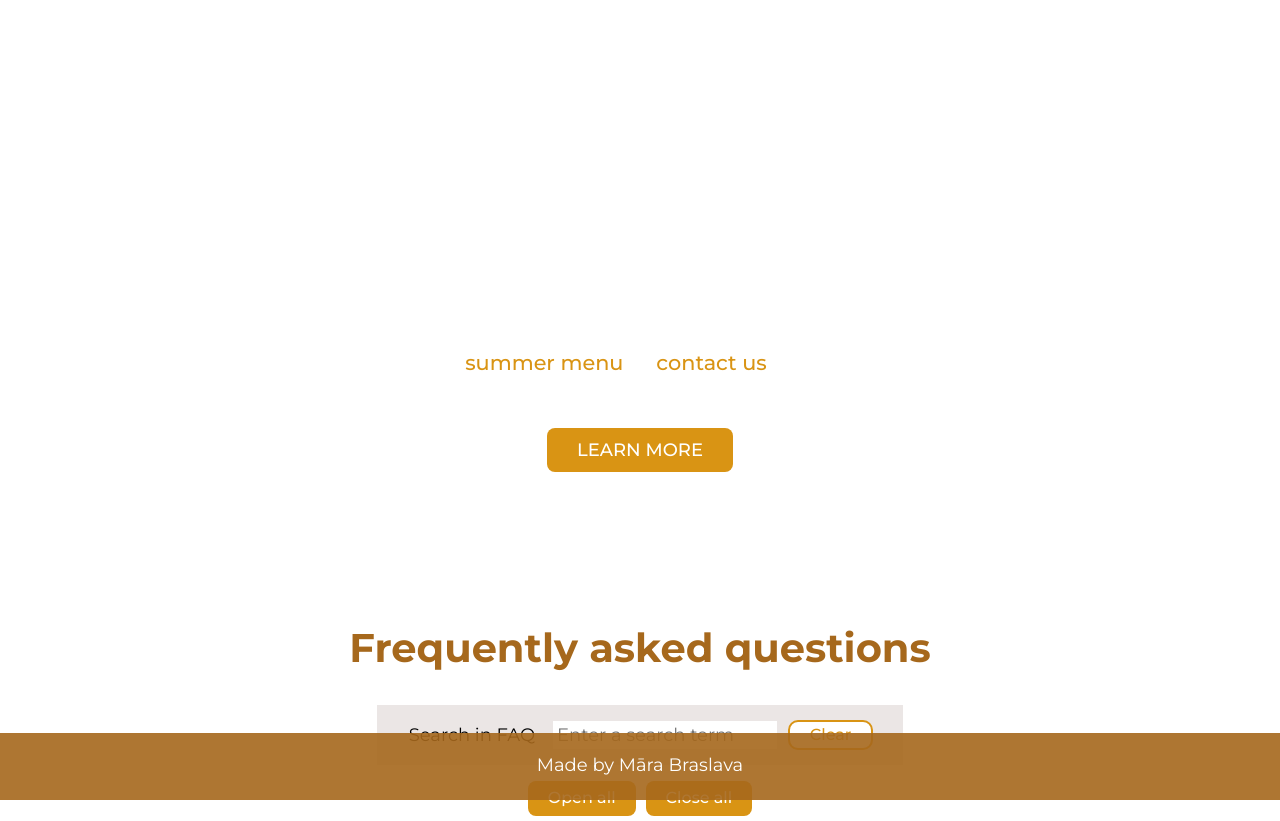
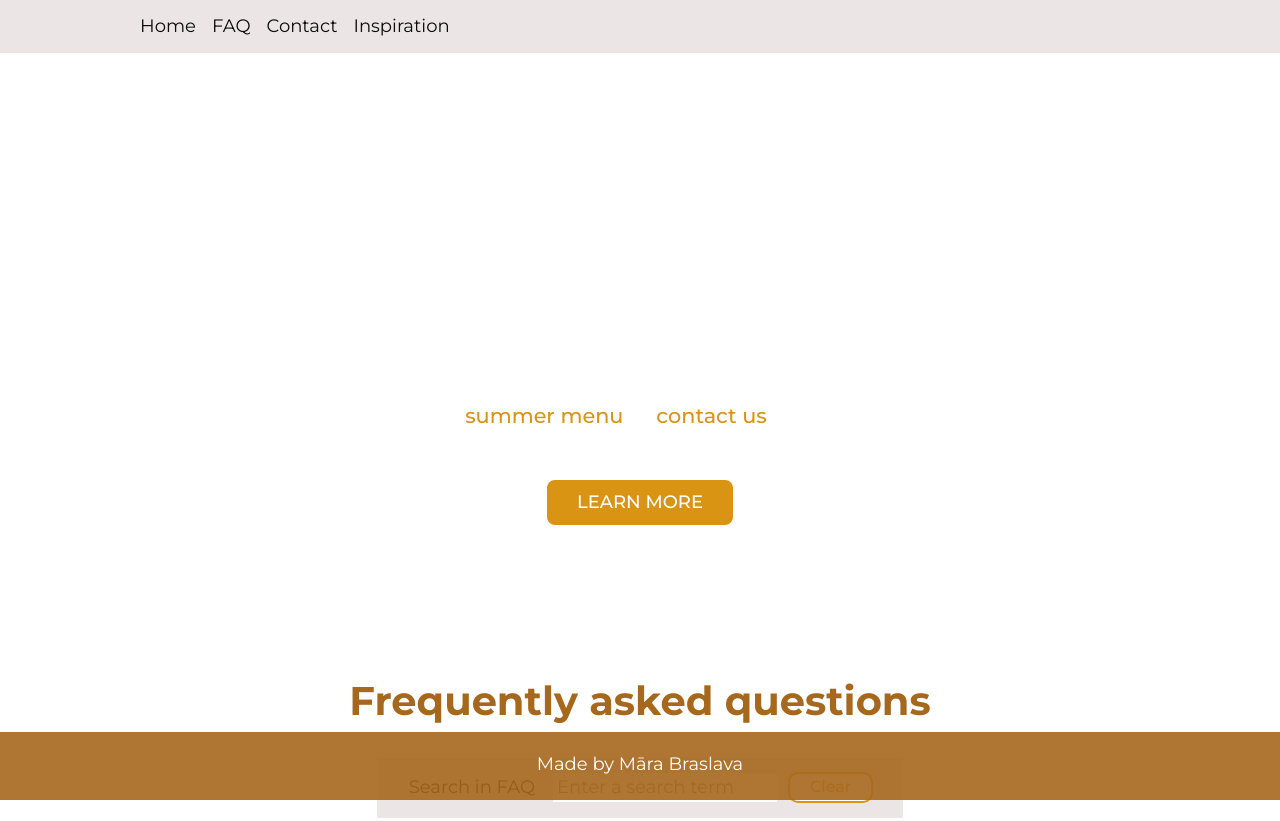
Before and after one commit to Braslava/landing_page_RTG, a website with bundled scripts: page index.html in a window 1280 px wide. Shown: the top 821 px of the page. Built offline with nearby package versions, Linux system fonts and the light colour scheme; files whose address does not match are found by name.

Commit message:
add navbar

```diff
--- a/index.html
+++ b/index.html
@@ -11,7 +11,16 @@
 </head>
 
 <body>
-    <header class="intro">
+    <nav class="nav">
+        <ul class="nav__list">
+            <li class="nav__link"><a href="#hero" class="link link--dark">Home</a></li>
+            <li class="nav__link"><a href="#faq-section" class="link link--dark">FAQ</a></li>
+            <li class="nav__link"><a href="#contact" class="link link--dark">Contact</a></li>
+            <li class="nav__link"><a href="#quote" class="link link--dark">Inspiration</a></li>
+        </ul>
+    </nav>
+    <main>
+        <section class="intro" id="hero">
             <div class="flex-container">
                 <h1 class="heading--main">Black Cat Restaurant</h1>
                 <p class="intro__info">Cat Street 123, Riga, LATVIA</p>
@@ -25,15 +34,15 @@
                     <a href="#faq-section" class="button button--link">Learn more</a>
                 </div>
             </div>
-    </header>
+        </section>
         <section class="faq flex-container" id="faq-section">
             <h2 class="heading--section">Frequently asked questions</h2>
             <div class="search-container">
                 <label for="search">
                     Search in FAQ
                 </label>
-            <input class="js-search-input serach-container__input" type="search" id="search" autocomplete="off" spellcheck="false"
-                placeholder="Enter a search term">
+                <input class="js-search-input serach-container__input" type="search" id="search" autocomplete="off"
+                    spellcheck="false" placeholder="Enter a search term">
 
                 <button class="button--outline" id="clear-search">Clear</button>
             </div>
@@ -77,13 +86,14 @@
             </div>
 
         </section>
-    <section class="flex-container">
+        <section class="flex-container" id="quote">
             <figure class="quote-container">
                 <blockquote class="quote">“A happy arrangement: many people prefer cats to other people, and many cats
                     prefer people to other cats.”</blockquote>
                 <figcaption class="caption"> - Mason Cooley</figcaption>
             </figure>
         </section>
+    </main>
     <footer class="footer">
         <div class="flex-container">
             Made by Māra Braslava
--- a/sass/main.scss
+++ b/sass/main.scss
@@ -5,6 +5,7 @@
 @use "media.scss";
 @use "contact.scss";
 @use "blockquote.scss";
+@use "nav.scss";
 @use "footer.scss";
 @use "variables.scss" as v;
 
@@ -113,4 +114,8 @@ body {
     &:hover {
         text-decoration: underline;
     }
+
+    &--dark {
+        color: v.$primary-text;
+    }
 }
--- /dev/null
+++ b/sass/nav.scss
@@ -0,0 +1,21 @@
+@use "variables.scss" as v;
+
+.nav {
+
+    background-color: v.$background;
+    color: v.$secondary-text;
+    padding: 1rem 0.5rem;
+
+    &__list {
+        max-width: 1000px;
+        margin: 0 auto;
+        padding: 0;
+        display: flex;
+        flex-direction: row;
+        gap: 1rem;
+    }
+
+    &__link {
+        list-style-type: none;
+    }
+}
```
Also changed, not shown: menu.html (+8 -5 lines), styles.css, 1 other file. Lines whose indentation alone changed are shown as unchanged.
